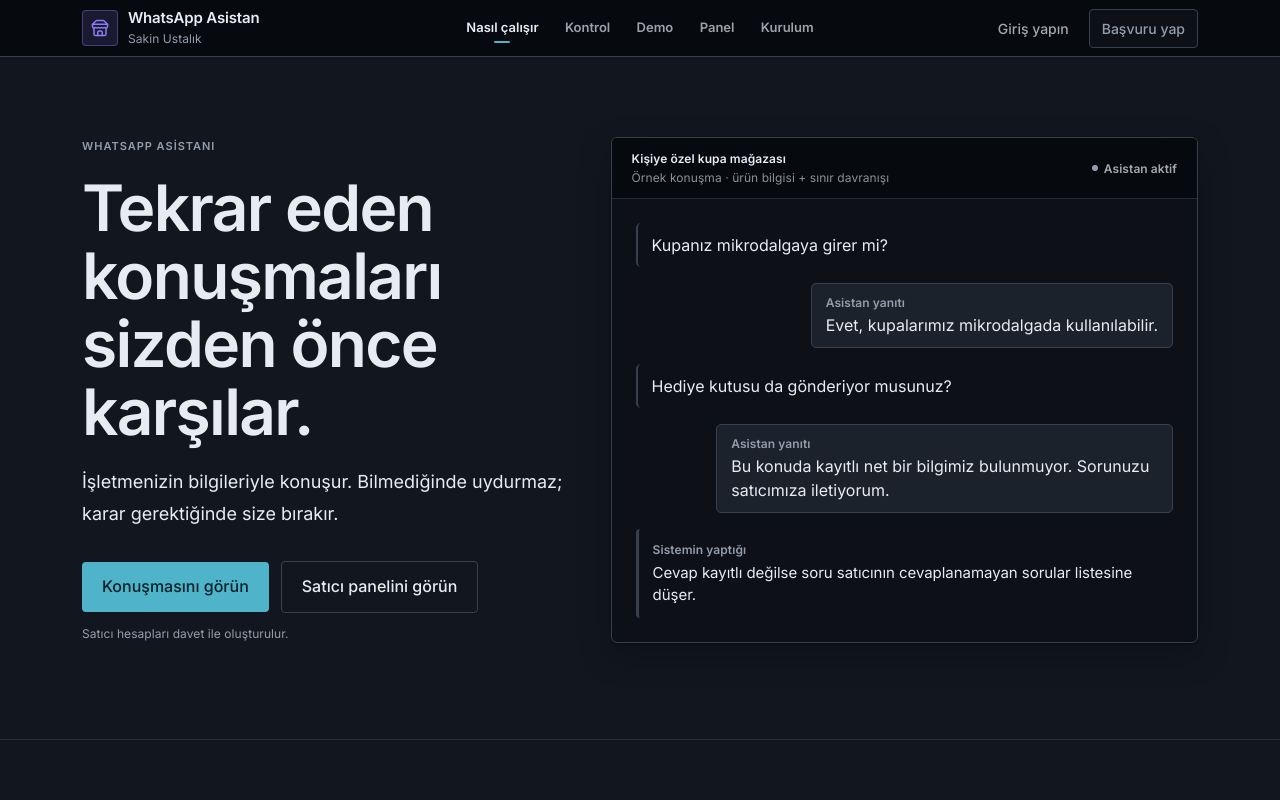
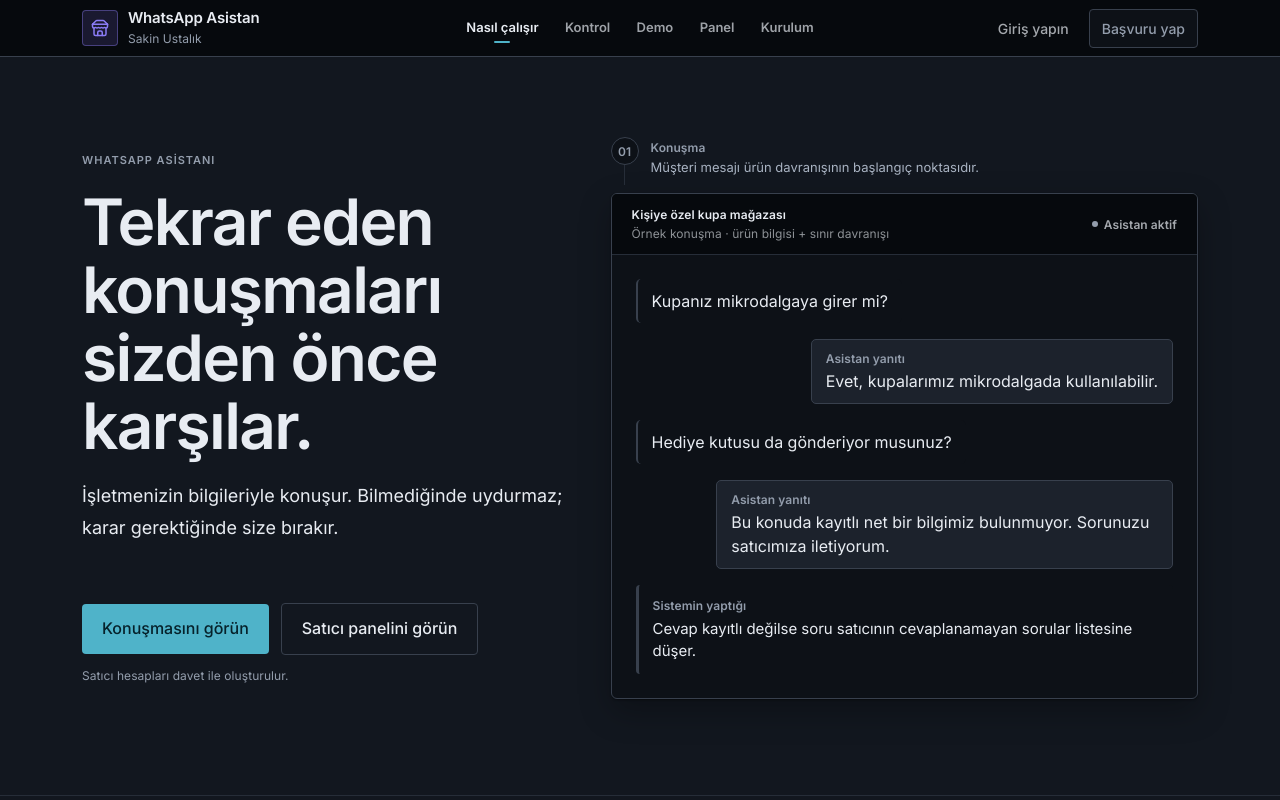
Before and after one commit to keremm44/whatsapp-assistant, a Next.js app in the folder frontend/: page / in a window 1280 px wide. Shown: the top 800 px of the page. Built offline with nearby package versions, Linux system fonts and the light colour scheme; no server answers.

Commit message:
frontend: start living product thread in hero

```diff
--- a/frontend/src/components/marketing/hero.tsx
+++ b/frontend/src/components/marketing/hero.tsx
@@ -1,5 +1,6 @@
 import { ChatBubble } from "@/components/marketing/chat-bubbles";
 import { MARKETING_STORY } from "@/components/marketing/marketing-story";
+import { StoryThreadMarker } from "@/components/marketing/story-thread";
 import { SystemNote } from "@/components/marketing/system-note";
 
 /**
@@ -28,6 +29,12 @@ export function Hero() {
         </div>
 
         <div className="lg:col-start-2 lg:row-span-2 lg:row-start-1">
+          <StoryThreadMarker
+            step="01"
+            label="Konuşma"
+            detail="Müşteri mesajı ürün davranışının başlangıç noktasıdır."
+            className="mb-2"
+          />
           <HeroConversation />
         </div>
 
```
